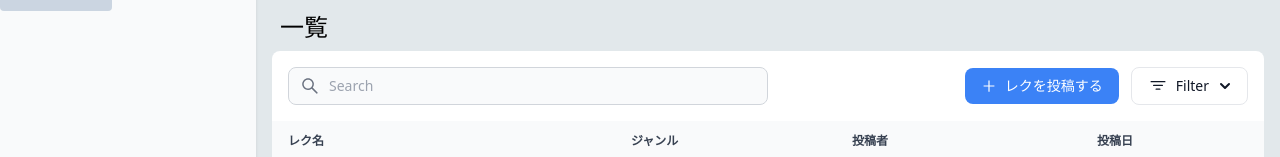
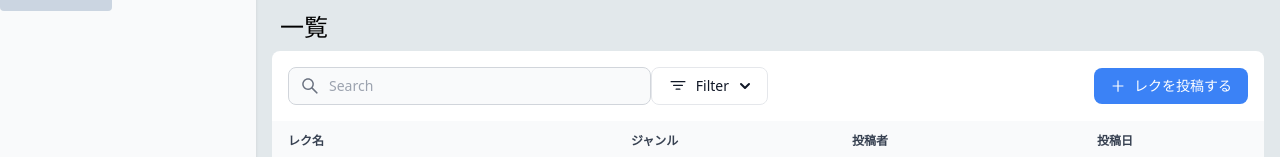
Before and after one commit to chihiros/topicpost-web, a React (Create React App) app: page /recreation in a window 1280 px wide. Shown: the part 481-638 px from the top of the page. Built offline with nearby package versions, Linux system fonts and the light colour scheme; no server answers; what tailwindcss-inner-border would draw is missing.

Commit message:
fix: Filterボタンの位置を修正

```diff
--- a/src/core/components/organisms/RecreationContent.tsx
+++ b/src/core/components/organisms/RecreationContent.tsx
@@ -144,18 +144,6 @@ const RecreationForm: React.FC = () => {
                   </div>
                   <input type="text" id="simple-search" className="bg-gray-50 border border-gray-300 text-gray-900 text-sm rounded-lg focus:ring-primary-500 focus:border-primary-500 block w-full pl-10 p-2" placeholder="Search" required />
                 </div>
-              </form>
-            </div>
-
-
-            <div className="w-full sm:w-auto flex flex-col sm:flex-row space-y-2 sm:space-y-0 items-stretch sm:items-center justify-end sm:space-x-3 flex-shrink-0">
-              {/* Add productボタン */}
-              <button type="button" className="w-full sm:w-auto flex items-center justify-center py-2 px-4 text-sm font-medium bg-blue-500 hover:bg-blue-700 text-white focus:outline-none rounded-lg hover:text-primary-700 focus:z-10 focus:ring-4 focus:ring-gray-200">
-                <AiOutlinePlus
-                  className="w-4 h-4 mr-2"
-                />
-                レクを投稿する
-              </button>
 
                 {/* Filterボタン */}
                 <div className="relative inline-block text-left">
@@ -207,6 +195,18 @@ const RecreationForm: React.FC = () => {
                     </ul>
                   </div>
                 </div>
+              </form>
+            </div>
+
+
+            <div className="w-full sm:w-auto flex flex-col sm:flex-row space-y-2 sm:space-y-0 items-stretch sm:items-center justify-end sm:space-x-3 flex-shrink-0">
+              {/* Add productボタン */}
+              <button type="button" className="w-full sm:w-auto flex items-center justify-center py-2 px-4 text-sm font-medium bg-blue-500 hover:bg-blue-700 text-white focus:outline-none rounded-lg hover:text-primary-700 focus:z-10 focus:ring-4 focus:ring-gray-200">
+                <AiOutlinePlus
+                  className="w-4 h-4 mr-2"
+                />
+                レクを投稿する
+              </button>
             </div>
 
 
```
Lines whose indentation alone changed are shown as unchanged.
